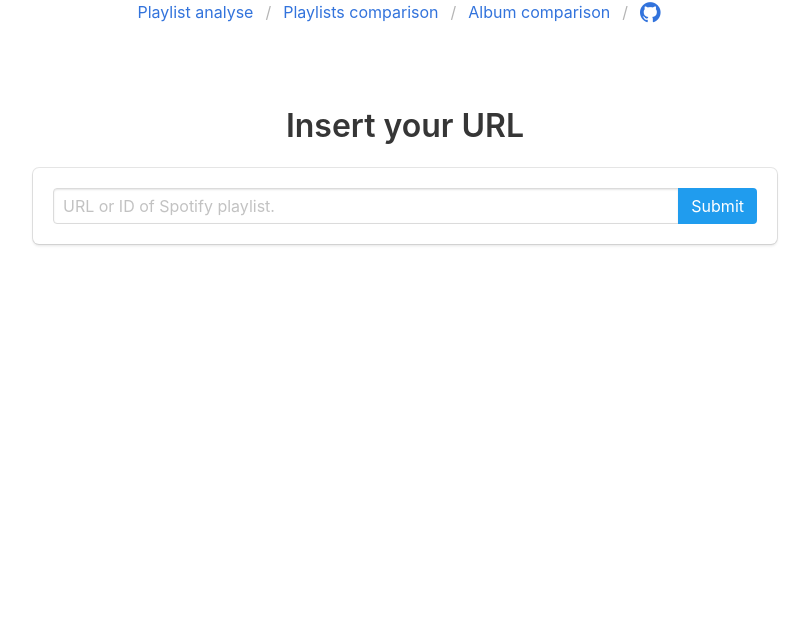
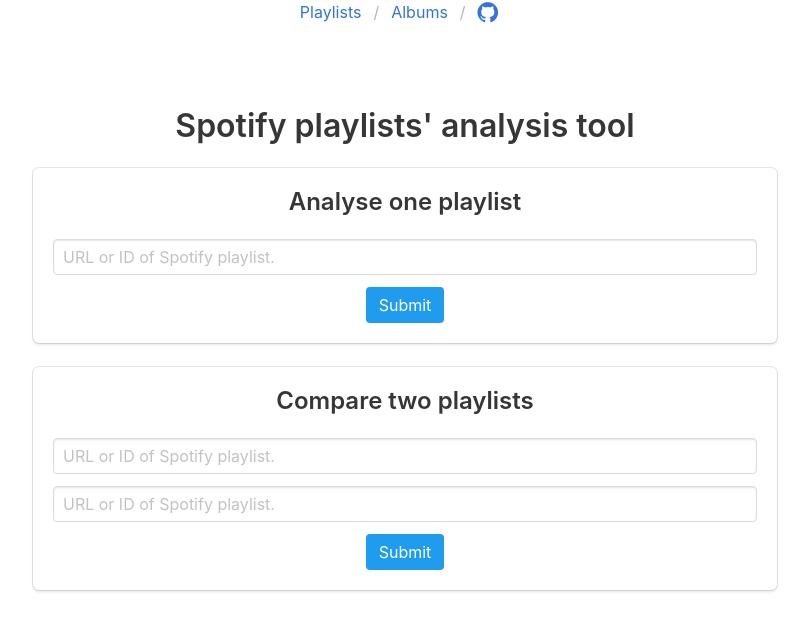
Before and after one commit to KosAqH/Spotify-Playlists-Analyzer, a Flask app: page / in a window 1280 px wide. Shown: the top 631 px of the page, without its empty margins (235-1044 px from the left). Run offline with Flask 3, Linux system fonts and the light colour scheme; some libraries are stand-ins or nearby versions.

Commit message:
Refactor main page

```diff
--- a/webapp/app/templates/base.html
+++ b/webapp/app/templates/base.html
@@ -33,9 +33,8 @@
     <div class="is-fullheight">
         <div class="breadcrumb is-centered">
             <ul>
-              <li><a href="{{ url_for('index') }}">Playlist analyse</a></li>
-              <li><a href="{{ url_for('playlists_comparison') }}">Playlists comparison</a></li>
-              <li><a>Album comparison</a></li>
+              <li><a href="{{ url_for('index') }}">Playlists</a></li>
+              <li><a>Albums</a></li>
               <li><a href="https://github.com/kosaqh"><i style="font-size:24px" class="fa">&#xf09b;</i></a></li>
             </ul>
           </div>
--- a/webapp/app/templates/index.html
+++ b/webapp/app/templates/index.html
@@ -3,17 +3,41 @@
 {% block content %}
 
 <div class="column is-8 is-offset-2">
-    <h3 class="title">Insert your URL</h3>
-    <div class="box">
+    <h3 class="title">Spotify playlists' analysis tool</h3>
+    <div class="box" id="form_analysis">
         <form method="POST" name="url_form" action="/index_post">
-            <div class="field is-horizontal has-addons ">
-                <div class="control has-addons is-expanded">
-                    {{ url_form.csrf_token }}
-                    {{ url_form.url(class_ = "input") }}
+            <div class="field is-vertical">
+                <div class="control is-expanded">
+                    <p class="title is-4 has-text-centered">Analyse one playlist</p>
+                    {{ url_form_analysis.csrf_token }}
+                    <div class="field">
+                        {{ url_form_analysis.url(class_ = "input") }}
+                    </div>
+                    <div class="field has-text-centered">
+                        <button class="button is-info has-text-centered">Submit</button>
+                    </div>
                 </div>
-                <div class="control">
-                    <button class="button is-info">Submit</button>
+            </div>
+        </form>
+    </div>
+
+    <div class="box has-text-centered" id = "form_comparison">
+        <form method="POST" name="url_form" action="/p_comp_post">
+            <div class="field is-vertical">
+                <div class="control is-expanded">
+                    <p class="title is-4 has-text-centered">Compare two playlists</p>
+                    {{ url_form_comparison.csrf_token }}
+                    <div class="field">
+                        {{ url_form_comparison.url1(class_ = "input") }}
+                    </div>
+                    <div class="field">
+                        {{ url_form_comparison.url2(class_ = "input") }}
+                    </div>
+                    <div class="field has-text-centered">
+                        <button class="button is-info has-text-centered">Submit</button>
+                    </div>
                 </div>
+
             </div>
         </form>
     </div>
--- a/webapp/app/views.py
+++ b/webapp/app/views.py
@@ -20,7 +20,11 @@ from .spotify_api.audio_data import AudioData
 @app.route("/")
 def index():
     spotify_url = SpotifyURL()
-    return render_template('index.html', url_form = spotify_url)
+    spotify_double_url = SpotifyDoubleURL()
+
+    return render_template('index.html',
+                           url_form_analysis = spotify_url,
+                           url_form_comparison = spotify_double_url)
 
 @app.route("/index_post", methods=["POST"])
 def index_post():
@@ -65,7 +69,6 @@ def index_post():
 
 @app.route("/analysis")
 def analysis():
-    print("analysis")
     return render_template('analysis.html')
 
 @app.route("/p_comp")
```
